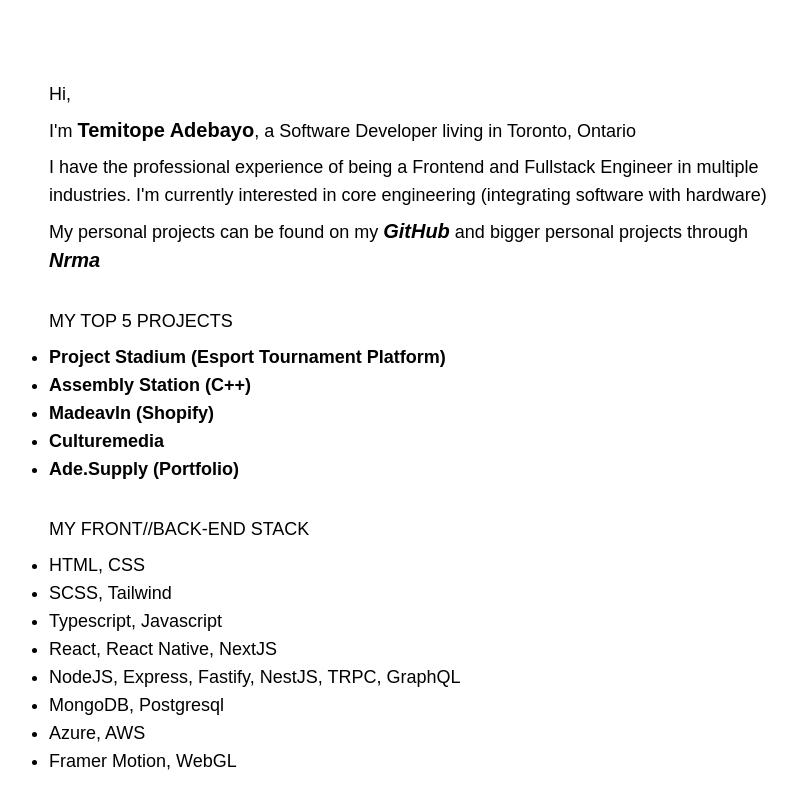
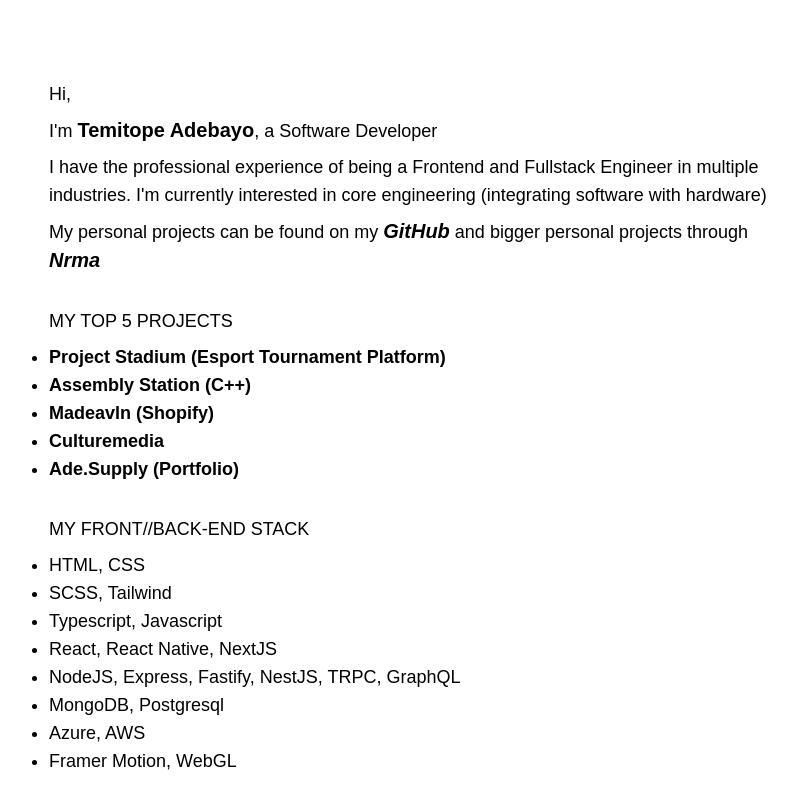
Before and after one commit to tasvln/ade.supply, a Next.js app: page /dev in a window 1280 px wide. Shown: the whole page, without its empty margins (223-1020 px from the left). Built offline with nearby package versions, Linux system fonts and the light colour scheme; a web font is replaced by a local one.

Commit message:
Update page.tsx

```diff
--- a/src/app/dev/page.tsx
+++ b/src/app/dev/page.tsx
@@ -2,7 +2,7 @@ const Dev = () => {
   return (
     <div className="flex flex-col mx-auto gap-2 max-w-3xl text-lg my-16 p-4">
       <p>Hi,</p>
-      <p>I&apos;m <b className="text-xl">Temitope Adebayo</b>, a Software Developer living in Toronto, Ontario</p>
+      <p>I&apos;m <b className="text-xl">Temitope Adebayo</b>, a Software Developer</p>
       <p>
         I have the professional experience of being a Frontend and Fullstack Engineer in multiple industries. I&apos;m currently interested in core engineering (integrating software with hardware)
       </p>
```
